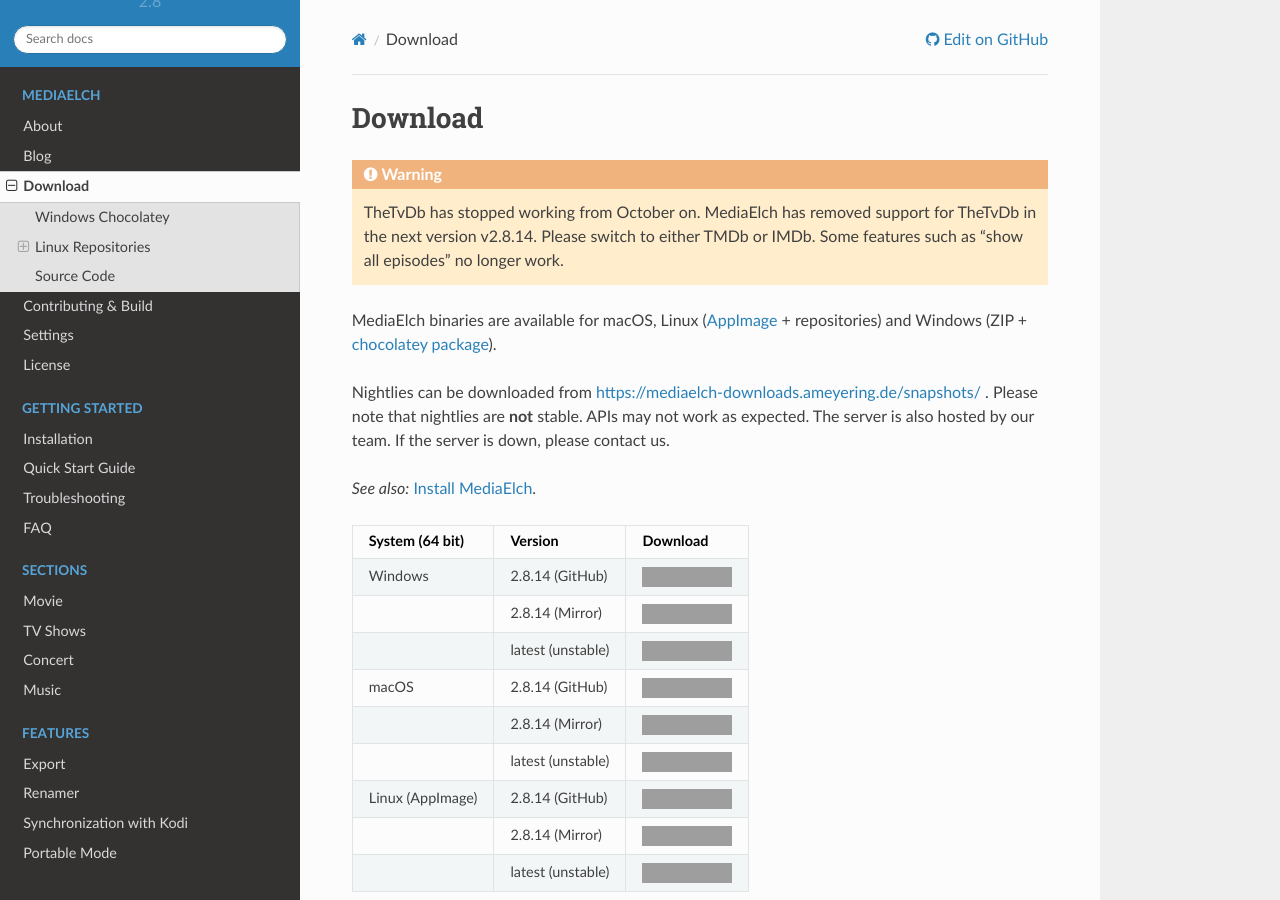
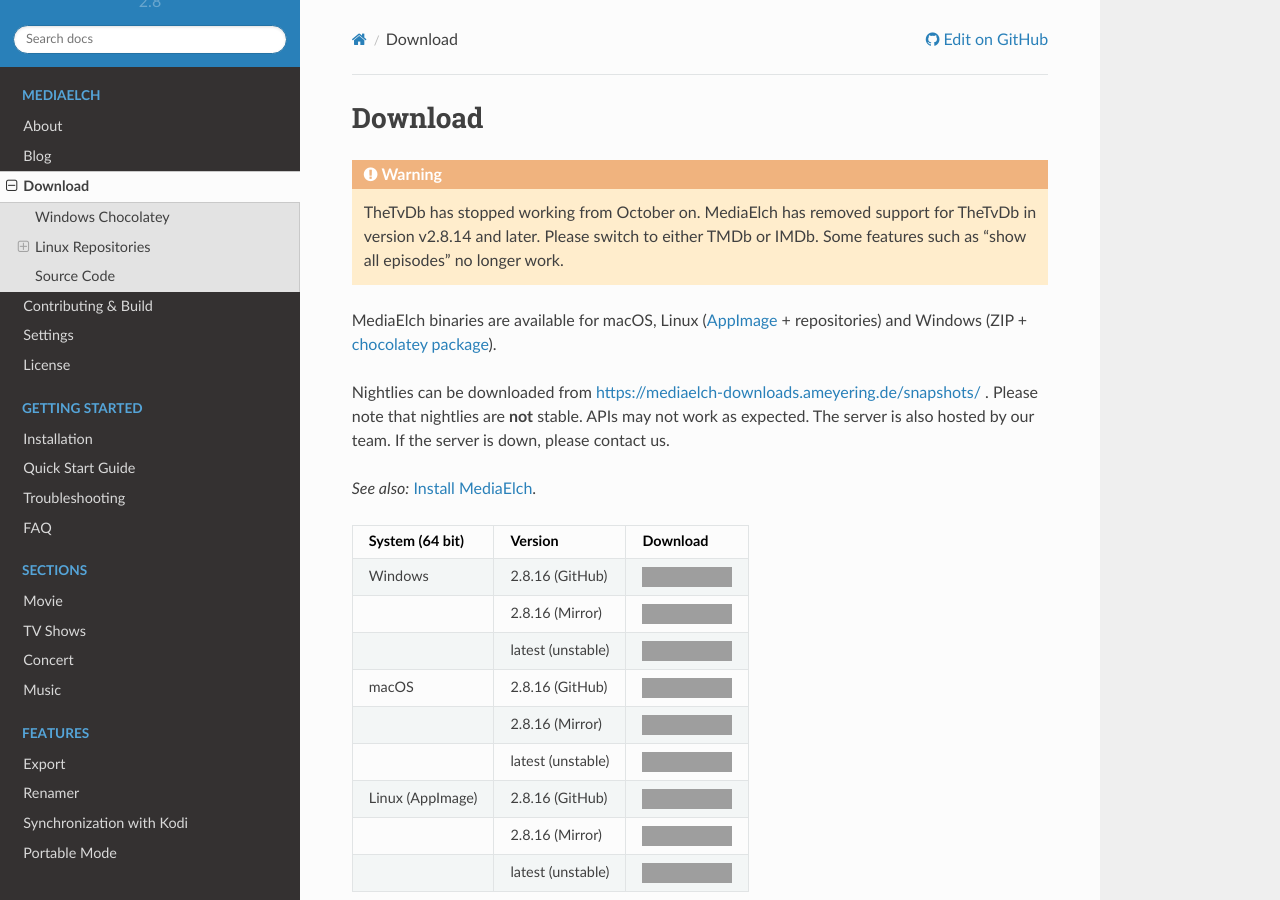
Before and after one commit to mediaelch/mediaelch-doc, a Sphinx documentation site: the page built from docs/source/download.rst, in a window 1280 px wide and 900 px high, cut to the strip 0-900 px from the top of the window. Built offline with Sphinx 7.4.7 and the Read the Docs theme 2.0.0, drawn with Linux system fonts in a browser that asks for light colours; pages that are not in the unit, such as notebooks, are missing from menus; grey boxes are pictures that could not be loaded.

Commit message:
[Release] Prepare release of v2.8.16 (#25)

````diff
--- a/docs/source/conf.py
+++ b/docs/source/conf.py
@@ -26,7 +26,7 @@
 # The short X.Y version
 version = u'2.8'
 # The full version, including alpha/beta/rc tags
-release = u'2.8.14'
+release = u'2.8.16'
 
 
 # -- General configuration ---------------------------------------------------
--- a/docs/source/download.rst
+++ b/docs/source/download.rst
@@ -4,7 +4,7 @@
 
 .. warning::
 
-   TheTvDb has stopped working from October on.  MediaElch has removed support for TheTvDb in the next version v2.8.14.
+   TheTvDb has stopped working from October on.  MediaElch has removed support for TheTvDb in version v2.8.14 and later.
    Please switch to either TMDb or IMDb.  Some features such as "show all episodes" no longer work.
 
 
@@ -21,21 +21,21 @@
 +-------------------+--------------------+-----------------------------------------------+
 | System (64 bit)   | Version            | Download                                      |
 +===================+====================+===============================================+
-| Windows           | 2.8.14  (GitHub)   | |gh_pages_release|                            |
+| Windows           | 2.8.16  (GitHub)   | |gh_pages_release|                            |
 +-------------------+--------------------+-----------------------------------------------+
-|                   | 2.8.14  (Mirror)   | |mirror_release|                              |
+|                   | 2.8.16  (Mirror)   | |mirror_release|                              |
 +-------------------+--------------------+-----------------------------------------------+
 |                   | latest (unstable)  | |mirror_nightly_windows|                      |
 +-------------------+--------------------+-----------------------------------------------+
-| macOS             | 2.8.14  (GitHub)   | |gh_pages_release|                            |
+| macOS             | 2.8.16  (GitHub)   | |gh_pages_release|                            |
 +-------------------+--------------------+-----------------------------------------------+
-|                   | 2.8.14  (Mirror)   | |mirror_release|                              |
+|                   | 2.8.16  (Mirror)   | |mirror_release|                              |
 +-------------------+--------------------+-----------------------------------------------+
 |                   | latest (unstable)  | |mirror_nightly_macOS|                        |
 +-------------------+--------------------+-----------------------------------------------+
-| Linux (AppImage)  | 2.8.14  (GitHub)   | |gh_pages_release|                            |
+| Linux (AppImage)  | 2.8.16  (GitHub)   | |gh_pages_release|                            |
 +-------------------+--------------------+-----------------------------------------------+
-|                   | 2.8.14  (Mirror)   | |mirror_release|                              |
+|                   | 2.8.16  (Mirror)   | |mirror_release|                              |
 +-------------------+--------------------+-----------------------------------------------+
 |                   | latest (unstable)  | |mirror_nightly_linux|                        |
 +-------------------+--------------------+-----------------------------------------------+
@@ -129,19 +129,19 @@
 
 .. _chocolatey package: https://chocolatey.org/packages/MediaElch
 
-.. |gh_pages_release| image:: https://img.shields.io/badge/version-v2.8.14-blue.svg
-   :target: https://github.com/Komet/MediaElch/releases/tag/v2.8.14
+.. |gh_pages_release| image:: https://img.shields.io/badge/version-v2.8.16-blue.svg
+   :target: https://github.com/Komet/MediaElch/releases/tag/v2.8.16
 
-.. |mirror_release| image:: https://img.shields.io/badge/version-v2.8.14-blue.svg
-   :target: https://mediaelch-downloads.ameyering.de/releases/v2.8.14/
+.. |mirror_release| image:: https://img.shields.io/badge/version-v2.8.16-blue.svg
+   :target: https://mediaelch-downloads.ameyering.de/releases/v2.8.16/
 
-.. |mirror_nightly_linux| image:: https://img.shields.io/badge/Linux-v2.8.15--dev-blue.svg
+.. |mirror_nightly_linux| image:: https://img.shields.io/badge/Linux-v2.8.17--dev-blue.svg
    :target: https://mediaelch-downloads.ameyering.de/snapshots/Linux/
 
-.. |mirror_nightly_macOS| image:: https://img.shields.io/badge/macOS-v2.8.15--dev-blue.svg
+.. |mirror_nightly_macOS| image:: https://img.shields.io/badge/macOS-v2.8.17--dev-blue.svg
    :target: https://mediaelch-downloads.ameyering.de/snapshots/macOS/
 
-.. |mirror_nightly_windows| image:: https://img.shields.io/badge/Windows-v2.8.15--dev-blue.svg
+.. |mirror_nightly_windows| image:: https://img.shields.io/badge/Windows-v2.8.17--dev-blue.svg
    :target: https://mediaelch-downloads.ameyering.de/snapshots/Windows/
 
 
--- a/docs/source/export/create-theme.rst
+++ b/docs/source/export/create-theme.rst
@@ -33,7 +33,7 @@
  - add ``description`` tags in languages you want, e.g. ``<description lang="de">...</description>``
  - ``author`` should be your name
  - ``version`` needs to be a numeric version of the format ```major.minor[.patch]``
- - ``mediaelch-min`` needs to be a numeric version of the oldest supported version of MediaElch, e.g. ``2.8.14``
+ - ``mediaelch-min`` needs to be a numeric version of the oldest supported version of MediaElch, e.g. ``2.8.16``
  - ``mediaelch-max`` should only be set if there are known issues with a certain MediaElch version
  - ``supports`` contains the sections which could be exported with your theme
    - ``section`` supported section, can appear multiple times. Possible values: ``movies``, ``tvshows``, ``concerts``
````
